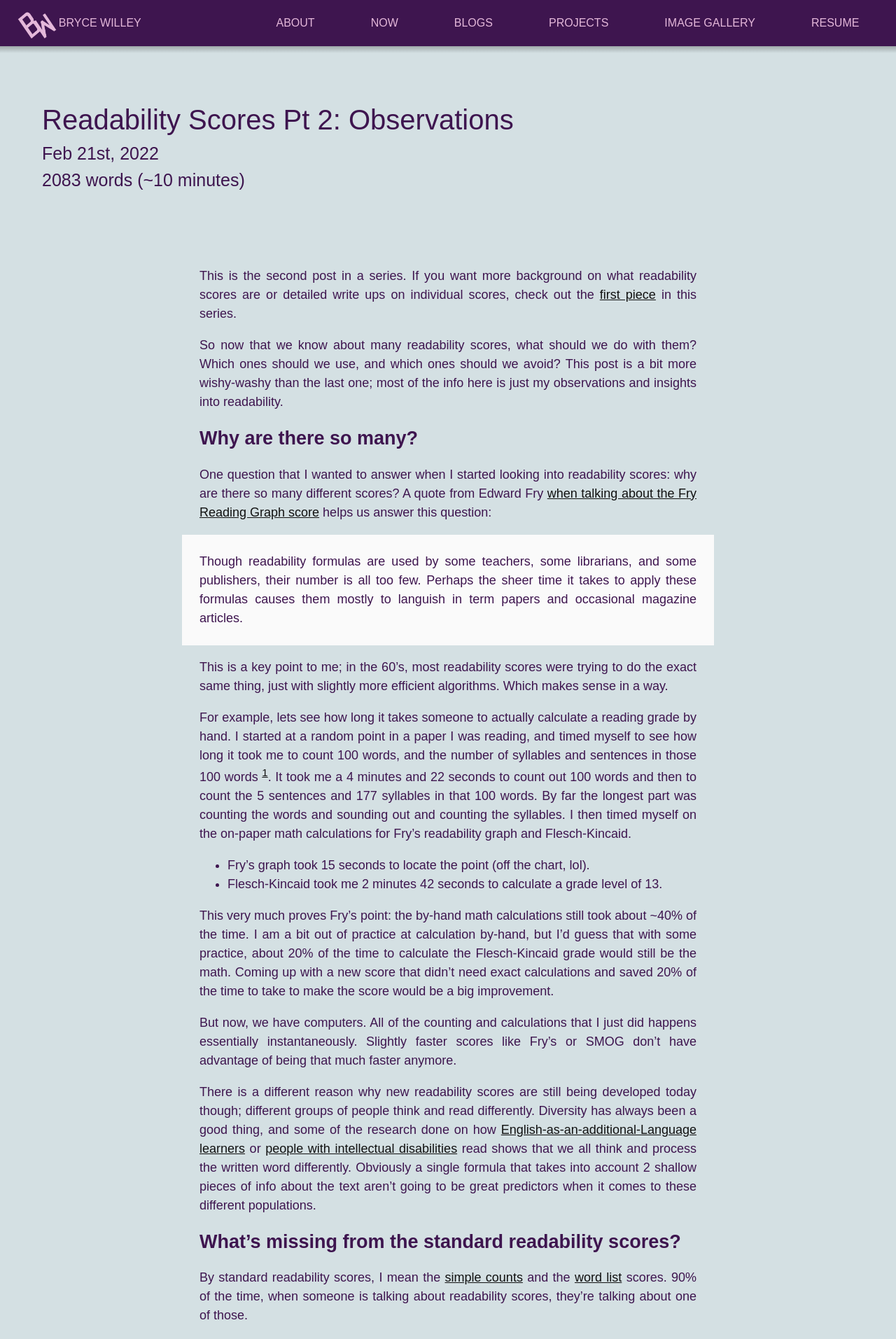
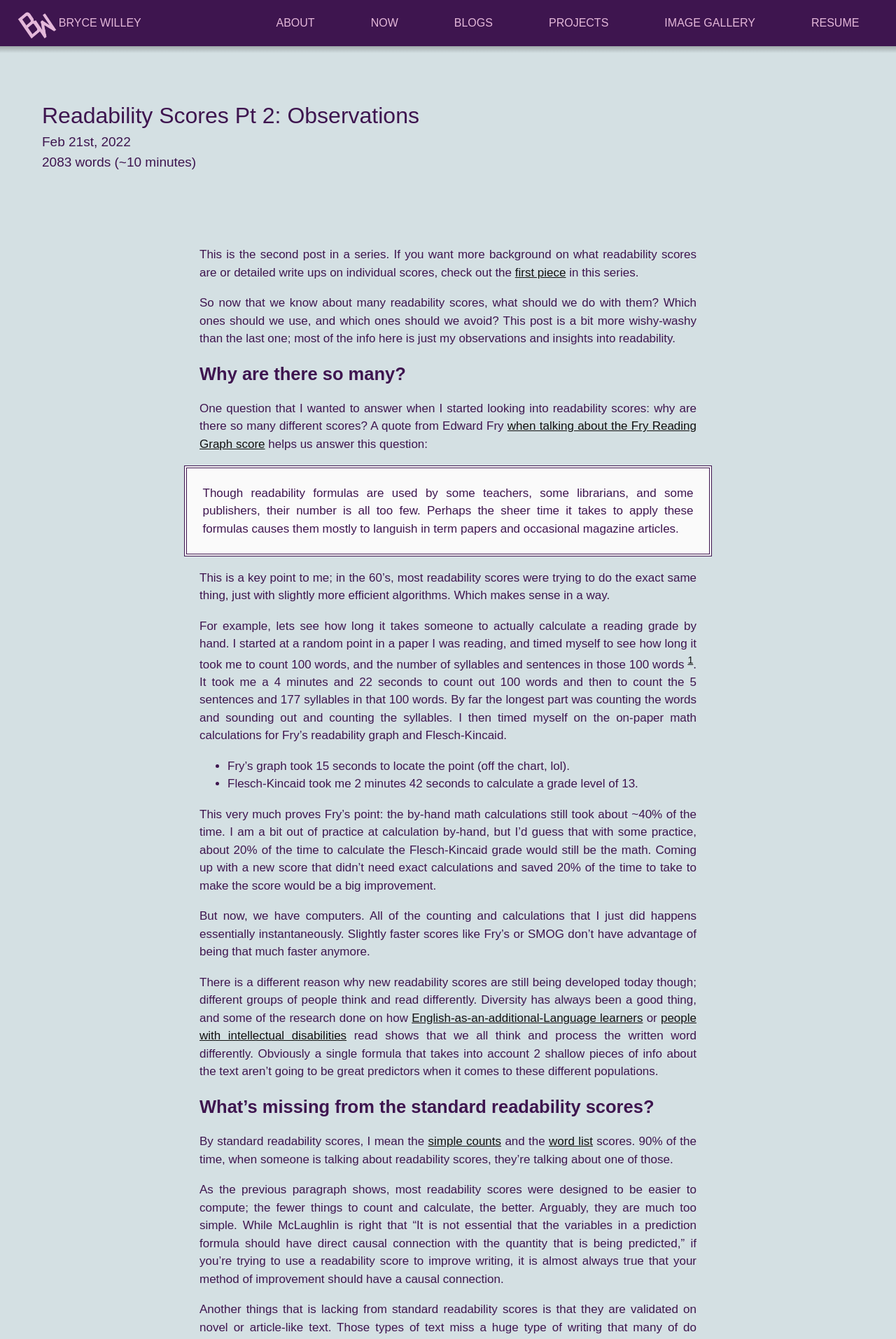
Before and after one commit to BryceStevenWilley/BryceStevenWilley.github.io, a Jekyll site: the page built from _posts/2022-02-21-readability-scores-obs.md, in a window 1280 px wide. Shown: the top 1913 px of the page at 70% size. Built offline with Jekyll 4.4.1, drawn with Linux system fonts in a browser that asks for light colours.

Commit message:
Made the fonts smaller because they were bugging me

```diff
--- a/_sass/components/_article.scss
+++ b/_sass/components/_article.scss
@@ -22,9 +22,9 @@
   }
 
   blockquote {
-    margin-left: -2.5rem;
-    width: calc(100% + 5rem);
-    padding: 2.5rem;
+    margin-left: -2.2rem;
+    width: calc(100% + 4.4rem);
+    padding: 2.25rem;
     background: $c__light-grey;
   }
 
@@ -48,7 +48,7 @@
 
   .post-link {
     display: block;
-    @include relative-font-size(1.5);
+    @include relative-font-size(1.4);
   }
 
   table.listening-to {
@@ -89,3 +89,9 @@
     }
   }
 }
+
+blockquote {
+  border-style: double;
+  border-color: $t-headerTheme;
+  border-width: 4px;
+}
--- a/_sass/helpers/_mixins.scss
+++ b/_sass/helpers/_mixins.scss
@@ -4,7 +4,7 @@
 
 // Font families
 
-$base-font-size: 1.8rem;
+$base-font-size: 1.7rem;
 $on-palm:   535px !default;
 
 @mixin ff--sans-serif($font-weight: normal) {
@@ -20,22 +20,22 @@ $on-palm:   535px !default;
 // Font sizing
 @mixin fs--title {
   line-height: 1.5;
-  font-size: 4rem; // 40px
+  font-size: 3.2rem; // 40px
 }
 
 @mixin fs--subtitle {
   line-height: 1.5;
-  font-size: 2.5rem;
+  font-size: 1.9rem;
 }
 
 @mixin fs--heading-1 {
   line-height: 1.25;
-  font-size: 3.5rem; // 35px
+  font-size: 2.5rem; // 35px
 }
 
 @mixin fs--heading-2 {
   line-height: 1.25;
-  font-size: 3rem; // 30px
+  font-size: 2rem; // 30px
 }
 
 @mixin fs--body {
```
Also changed, not shown: 3 other files.
